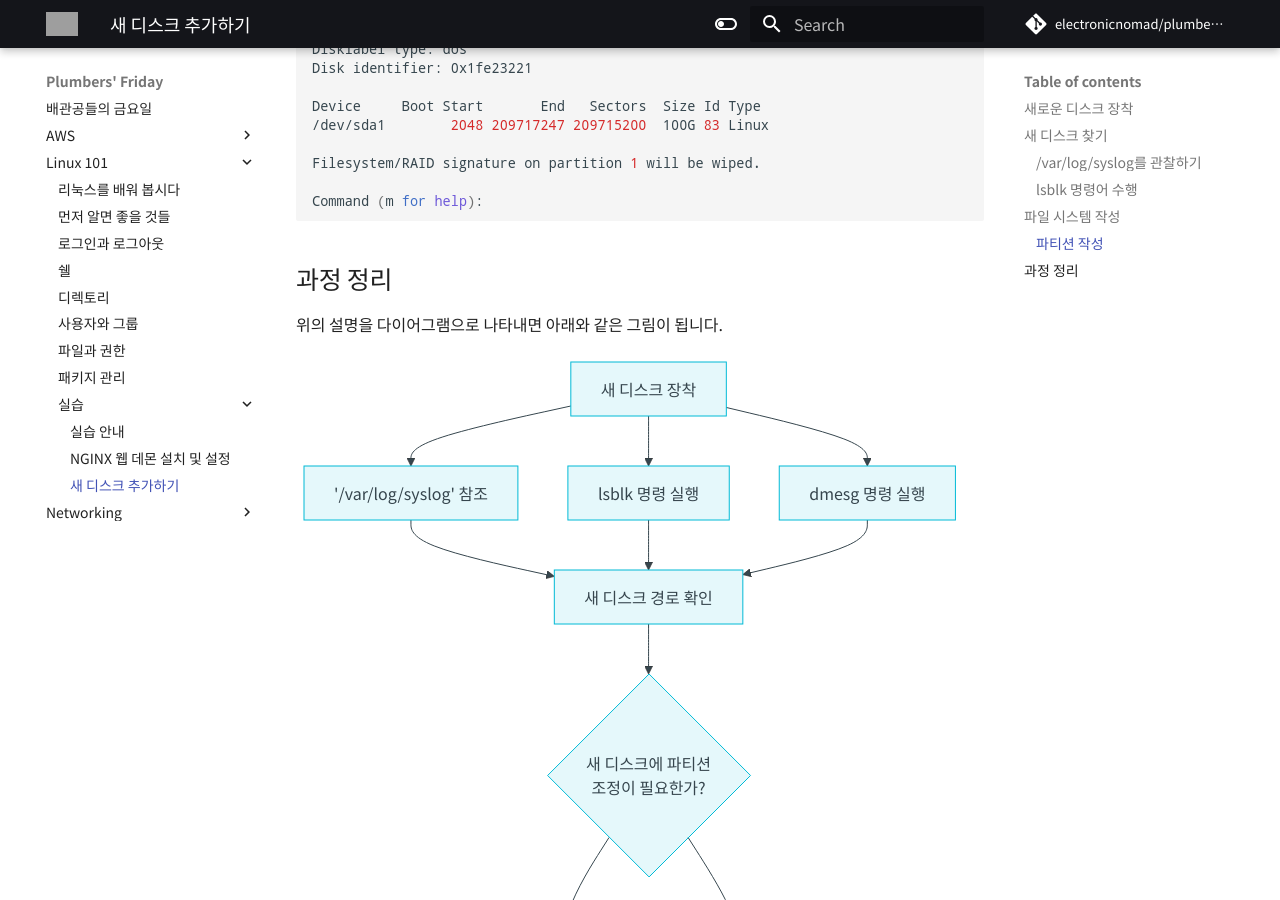
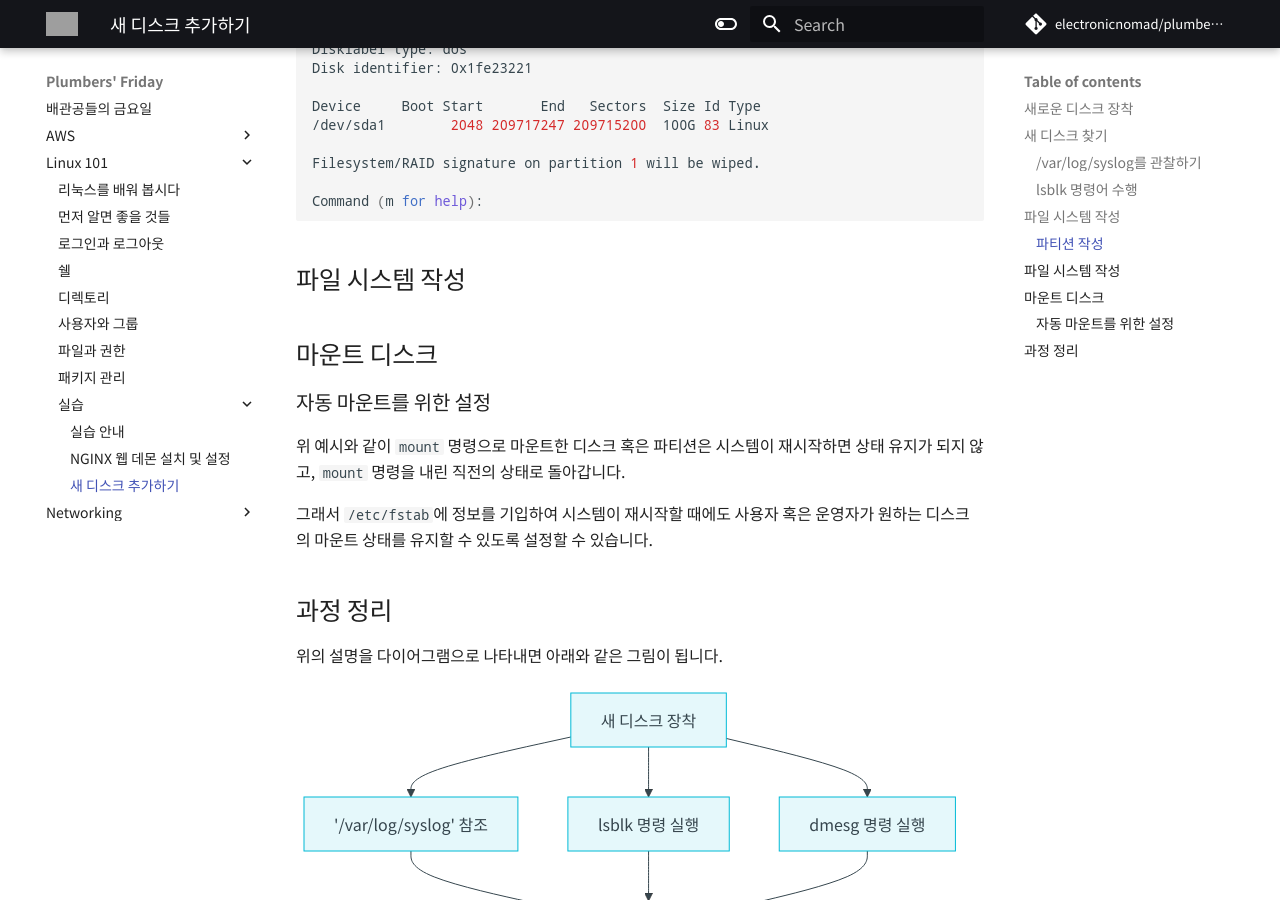
Before and after one commit to electronicnomad/plumbers-friday, an MkDocs documentation site: the page built from docs/linux/tutorials/disk.md, in a window 1280 px wide and 900 px high, scrolled down 5745 px. Built offline with MkDocs 1.6.1 and Material for MkDocs 9.7.7, drawn with Linux system fonts in a browser that asks for light colours; some web fonts are replaced; comment, search, counter and statistics services are not loaded; grey boxes are pictures that could not be loaded.

Commit message:
Update disk.md

````diff
--- a/docs/linux/tutorials/disk.md
+++ b/docs/linux/tutorials/disk.md
@@ -278,6 +278,16 @@ Filesystem/RAID signature on partition 1 will be wiped.
 Command (m for help):
 ```
 
+## 파일 시스템 작성
+
+## 마운트 디스크
+
+### 자동 마운트를 위한 설정
+
+위 예시와 같이 `mount` 명령으로 마운트한 디스크 혹은 파티션은 시스템이 재시작하면 상태 유지가 되지 않고, `mount` 명령을 내린 직전의 상태로 돌아갑니다.
+
+그래서 `/etc/fstab`에 정보를 기입하여 시스템이 재시작할 때에도 사용자 혹은 운영자가 원하는 디스크의 마운트 상태를 유지할 수 있도록 설정할 수 있습니다.
+
 
 
 ## 과정 정리
````
